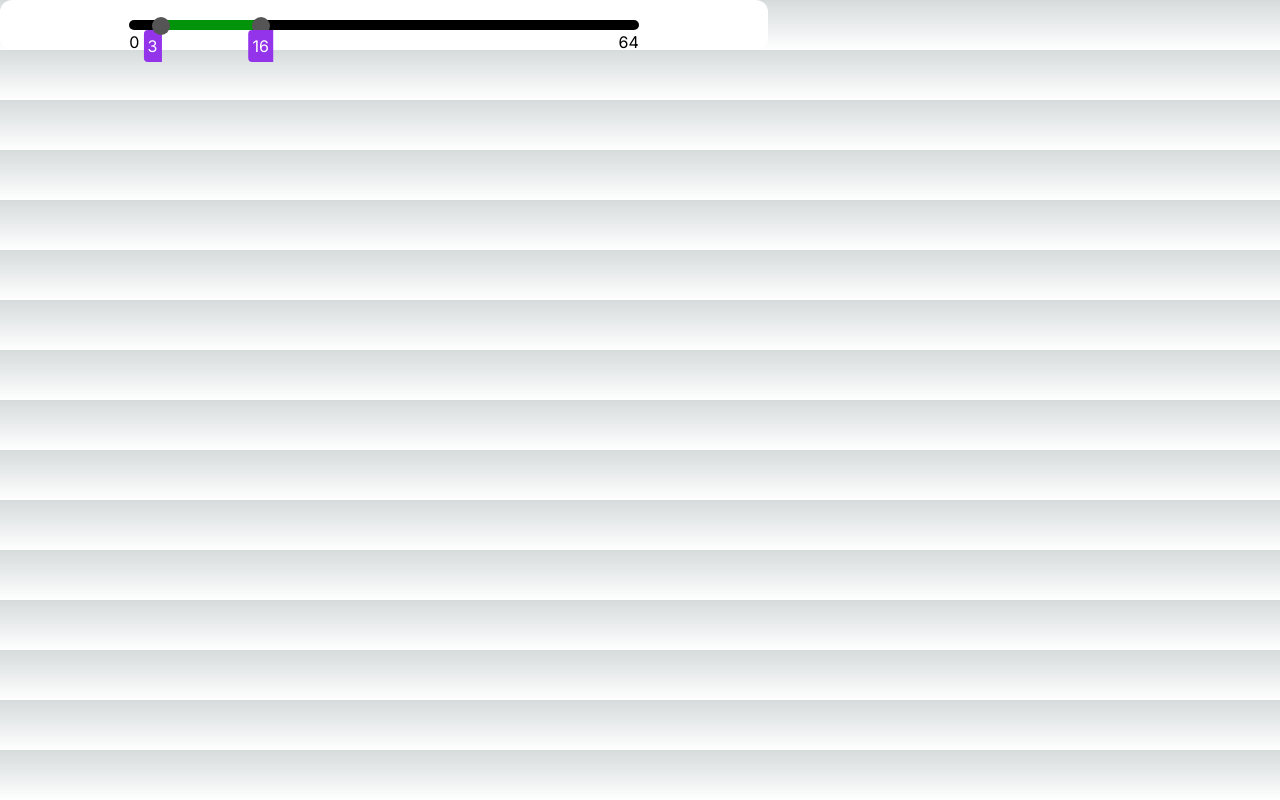
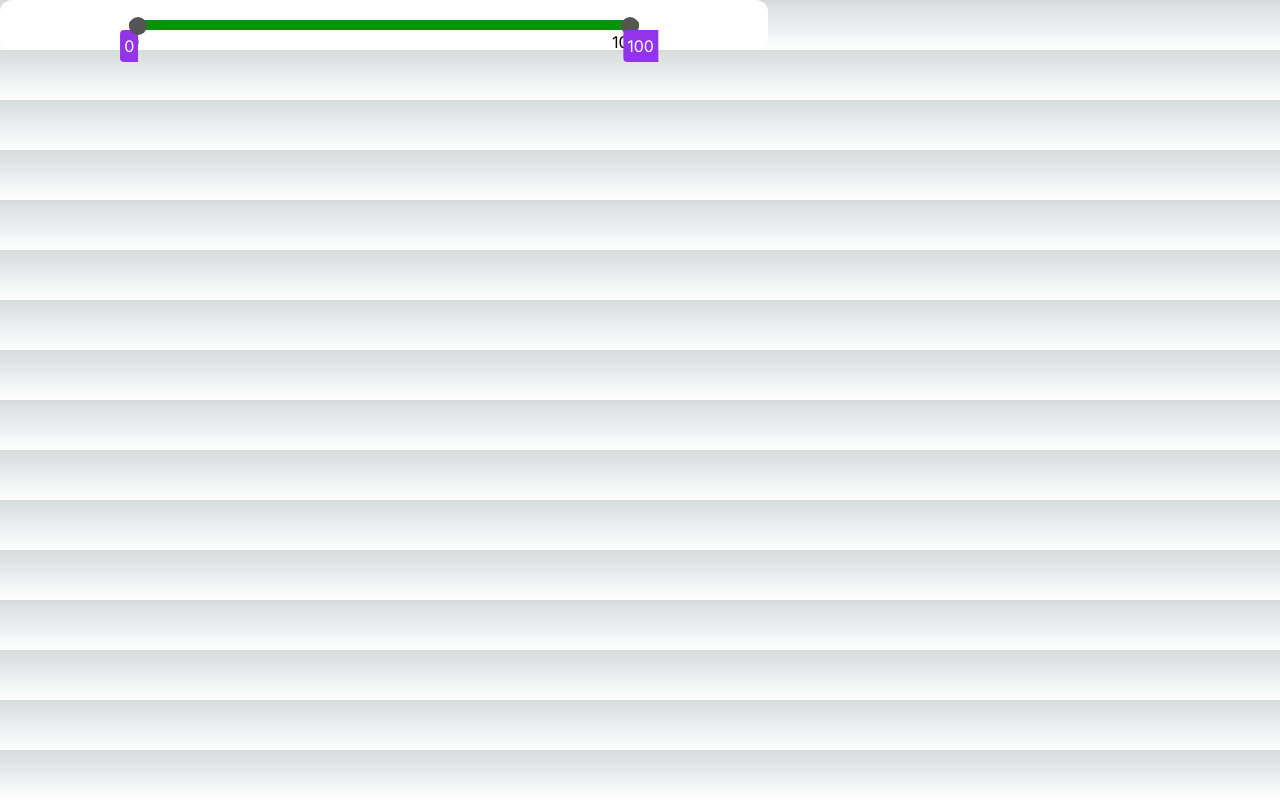
Before and after one commit to krlenell/component-tests, a Next.js app: page / in a window 1280 px wide. Built offline with nearby package versions, Linux system fonts and the light colour scheme.

Commit message:
think it works

```diff
--- a/package.json
+++ b/package.json
@@ -3,7 +3,7 @@
   "version": "0.1.0",
   "private": true,
   "scripts": {
-    "dev": "next dev",
+    "dev": "next dev -p 3010",
     "build": "next build",
     "start": "next start",
     "lint": "next lint"
--- a/src/app/page.tsx
+++ b/src/app/page.tsx
@@ -1,10 +1,23 @@
+"use client";
 import MultiRangeSlider from "@/components/MultiRangeSlider";
-import { Fragment } from "react";
+import { Fragment, useEffect, useState } from "react";
+import { PriceRange } from "@/types/types";
 
 export default function Home() {
+  const [selectedPriceRange, setSelectedPriceRange] =
+    useState<PriceRange | null>(null);
+
+  useEffect(() => {
+    console.log("selectedPriceRange", selectedPriceRange);
+  }, [selectedPriceRange]);
+
   return (
     <Fragment>
-      <MultiRangeSlider />
+      <MultiRangeSlider
+        min={0}
+        max={100}
+        setSelectedPriceRange={setSelectedPriceRange}
+      />
     </Fragment>
   );
 }
--- a/src/components/MultiRangeSlider.tsx
+++ b/src/components/MultiRangeSlider.tsx
@@ -1,31 +1,39 @@
 "use client";
-import { Fragment, useState, useEffect } from "react";
+import { Fragment, useState, useEffect, Dispatch, SetStateAction } from "react";
 import styles from "@/styles/MultiRangeSlider.module.css";
 import "@/styles/slider.css";
+import { PriceRange } from "@/types/types";
+
+interface Props {
+  min: number;
+  max: number;
+  setSelectedPriceRange: Dispatch<SetStateAction<PriceRange | null>>;
+}
 
 //todo get max value from props
-const MultiRangeSlider = () => {
-  const globalMin = 0;
-  const globalMax = 64;
-  const dummyMinVal = 3;
-  const dummyMaxVal = 16;
+const MultiRangeSlider = (props: Props) => {
+  const { min, max, setSelectedPriceRange } = props;
   const priceGap = 2;
-  const [maxValue, setMaxValue] = useState<number>(dummyMaxVal);
-  const [tempMaxValue, setTempMaxValue] = useState<number>(dummyMaxVal); //todo switch to ref
-  const [minValue, setMinValue] = useState<number>(dummyMinVal);
-  const [tempMinValue, setTempMinValue] = useState<number>(dummyMinVal);
+  const [minValue, setMinValue] = useState<number>(min);
+  const [tempMinValue, setTempMinValue] = useState<number>(min);
+  const [maxValue, setMaxValue] = useState<number>(max);
+  const [tempMaxValue, setTempMaxValue] = useState<number>(max);
 
   useEffect(() => {
     console.log("maxValue", maxValue);
     console.log("minValue", minValue);
-  }, [maxValue, minValue]);
+    setSelectedPriceRange({
+      min: minValue,
+      max: maxValue,
+    });
+  }, [maxValue, minValue, setSelectedPriceRange]);
 
   const toNumber = (s: string) => {
     return parseInt(s, 10);
   };
 
   const getPercentage = (val: number) => {
-    return ((val - globalMin) / (globalMax - globalMin)) * 100;
+    return ((val - min) / (max - min)) * 100;
   };
 
   const handleMinChange = (e: React.ChangeEvent<HTMLInputElement>) => {
@@ -71,8 +79,8 @@ const MultiRangeSlider = () => {
             {/* //maybe delete this */}
             <div className="absolute w-full">
               <div className="flex justify-between text-black">
-                <div>{globalMin}</div>
-                <div>{globalMax}</div>
+                <div>{min}</div>
+                <div>{max}</div>
               </div>
             </div>
           </div>
@@ -89,8 +97,8 @@ const MultiRangeSlider = () => {
               id="minRange"
               className="priceRange"
               type="range"
-              min={globalMin}
-              max={globalMax}
+              min={min}
+              max={max}
               value={tempMinValue}
               step="1"
               onChange={handleMinChange}
@@ -101,8 +109,8 @@ const MultiRangeSlider = () => {
               id="maxRange"
               className="priceRange"
               type="range"
-              min={globalMin}
-              max={globalMax}
+              min={min}
+              max={max}
               value={tempMaxValue}
               step="1"
               onChange={handleMaxChange}
--- /dev/null
+++ b/src/types/types.ts
@@ -0,0 +1,4 @@
+export interface PriceRange {
+  min: number;
+  max: number;
+}
```
